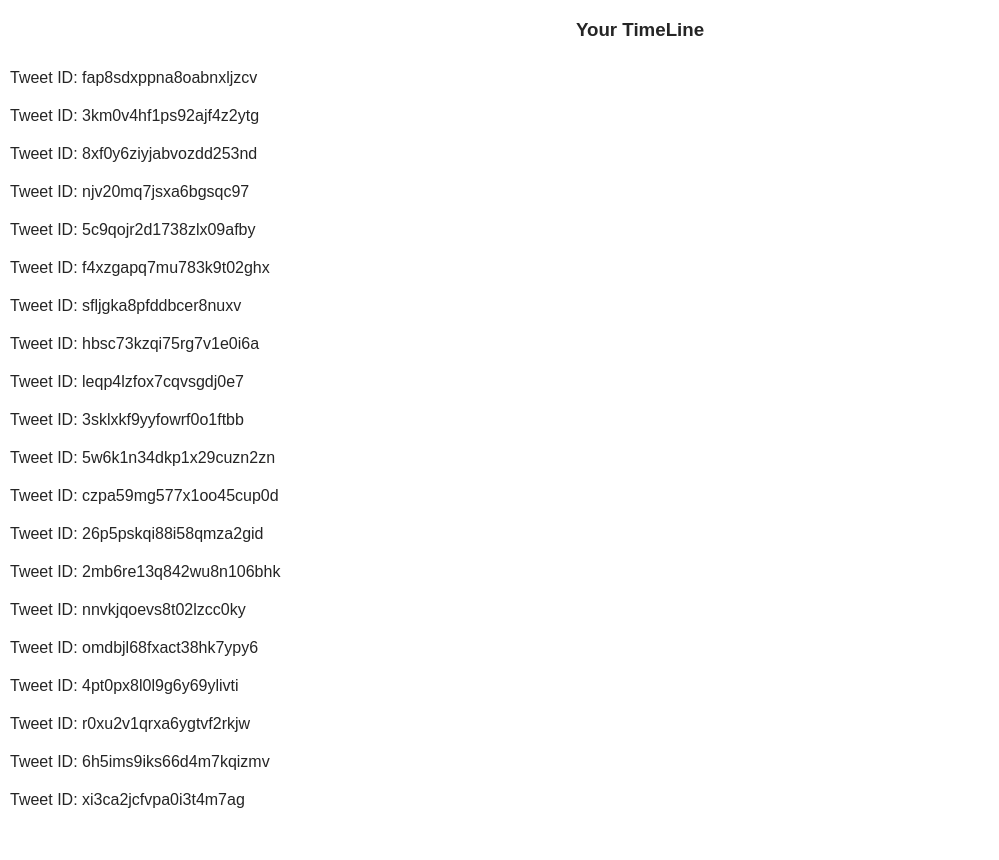
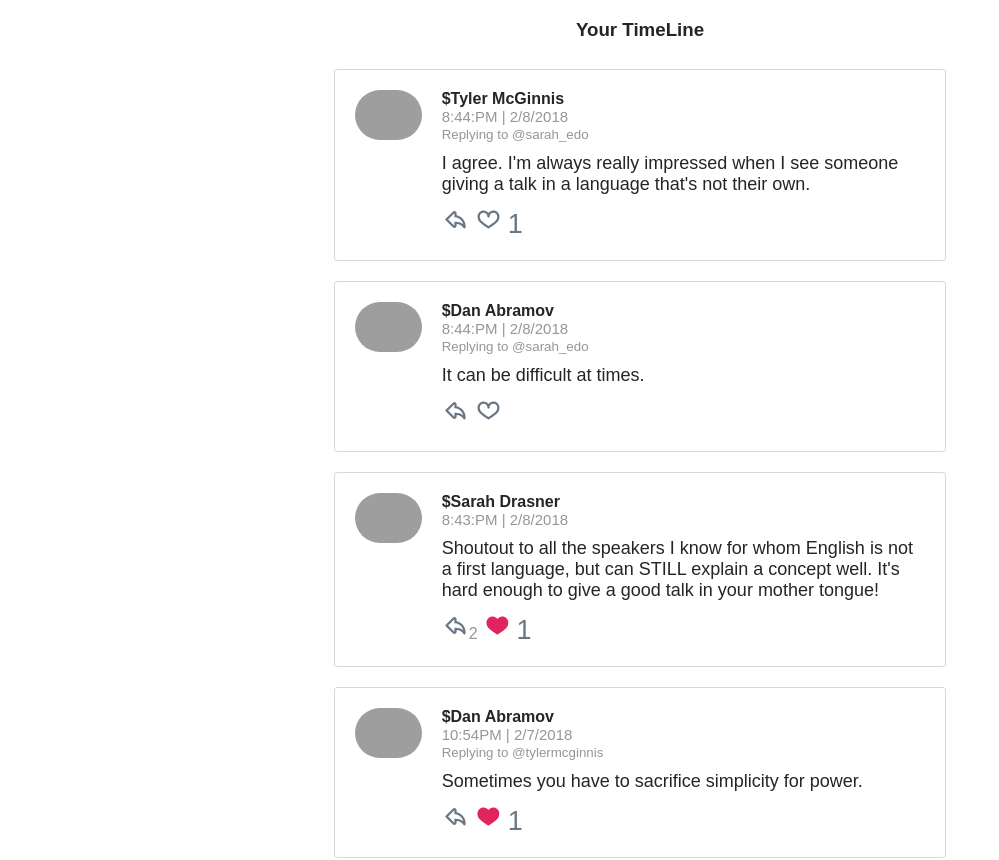
Before and after one commit to g0ng0n12/twitter-clone, a React (Create React App) app: page / in a window 1280 px wide. Shown: the top 860 px of the page, without its empty margins (0-999 px from the left). Before the commit the page ends 835 px from the top, so only its background shows below. Built offline with nearby package versions, Linux system fonts and the light colour scheme; grey boxes are pictures that could not be loaded.

Commit message:
adding the code implementation for the Tweet Component UI

```diff
--- a/package.json
+++ b/package.json
@@ -5,6 +5,7 @@
   "dependencies": {
     "react": "^16.2.0",
     "react-dom": "^16.2.0",
+    "react-icons": "^3.9.0",
     "react-redux": "^7.2.0",
     "react-scripts": "1.1.1",
     "redux": "^4.0.5",
--- a/src/components/Dashboard.js
+++ b/src/components/Dashboard.js
@@ -1,6 +1,6 @@
 import React, { Component } from 'react';
 import { connect } from 'react-redux';
-
+import Tweet from "./Tweet";
 
 class Dashboard extends Component {
     render() {
@@ -10,7 +10,7 @@
                 <ul className='dashboard-list'>
                     {this.props.tweetsIds.map((id) => (
                         <li key={id}>
-                            <div>Tweet ID: {id}</div>
+                            <Tweet id={id}/>
                         </li>
                         ))
                     }
--- /dev/null
+++ b/src/components/Tweet.js
@@ -0,0 +1,78 @@
+import React, { Component } from 'react';
+import { connect }from 'react-redux';
+import { formatTweet, formatDate } from "../utils/helpers";
+import { TiArrowBackOutline } from 'react-icons/ti'
+import { TiHeartOutline } from 'react-icons/ti'
+import { TiHeartFullOutline } from 'react-icons/ti'
+
+class Tweet extends Component {
+
+    handleLike = (e) => {
+        e.preventDefault();
+        // todo Handle Like Tweet
+    };
+
+    toParent = (e, id) => {
+        e.preventDefault();
+        // todo redirect to parent tweet
+
+    };
+
+
+    render() {
+        const { tweet } = this.props;
+
+
+        if ( tweet === null) {
+            return <p>This tweet doesn't exist</p>
+        }
+
+        const {
+            name, avatar, timestamp, text, hasLiked, likes, replies, id, parent
+        } = tweet;
+
+        return (
+            <div className='tweet'>
+                <img src={avatar} alt={`Avatar of ${name}`} className='avatar' />
+                <div className='tweet-info'>
+                    <div>
+                        <span>${name}</span>
+                        <div>{formatDate(timestamp)}</div>
+                        {parent && (
+                            <button className='replying-to' onClick={(e) => this.toParent(e, parent.id)}>
+                                Replying to @{parent.author}
+                            </button>
+                        )}
+                        <p>{text}</p>
+                    </div>
+                    <div className='tweet-icon'>
+                        <TiArrowBackOutline className='tweet-icon'/>
+                        <span>{replies !== 0 && replies}</span>
+                        <button className='heart-button' onClick={ this.handleLike}>
+                            { hasLiked === true
+                             ? <TiHeartFullOutline color='#e0245e' className='tweet-icon'/>
+                             : <TiHeartOutline className='tweet-icon'/>
+                            }
+                        </button>
+                        <span>{likes !== 0 && likes}</span>
+                    </div>
+                </div>
+            </div>
+        )
+    }
+}
+
+function mapStateToProps({ authedUser, users, tweets}, { id }){
+
+    const tweet = tweets[id];
+    const parentTweet = tweet ? tweets[tweet.replyingTo] : null;
+
+    return {
+        authedUser,
+        tweet: tweet?
+            formatTweet(tweet, users[tweet.author], authedUser, parentTweet)
+            :null
+    }
+}
+
+export default connect(mapStateToProps)(Tweet)
```
Also changed, not shown: 1 other file (tests, documents, lock files or other folders).
